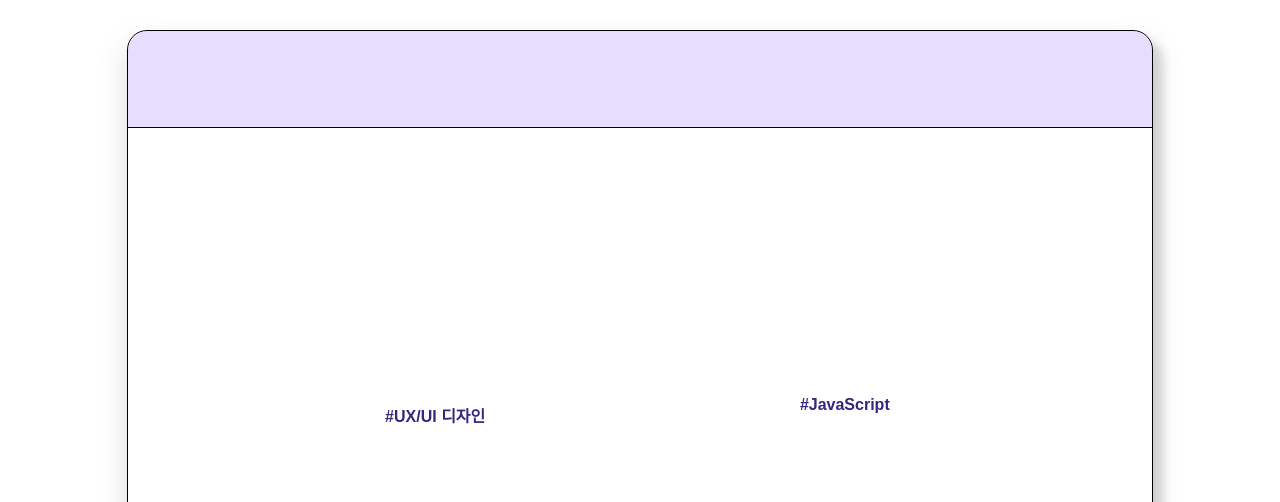
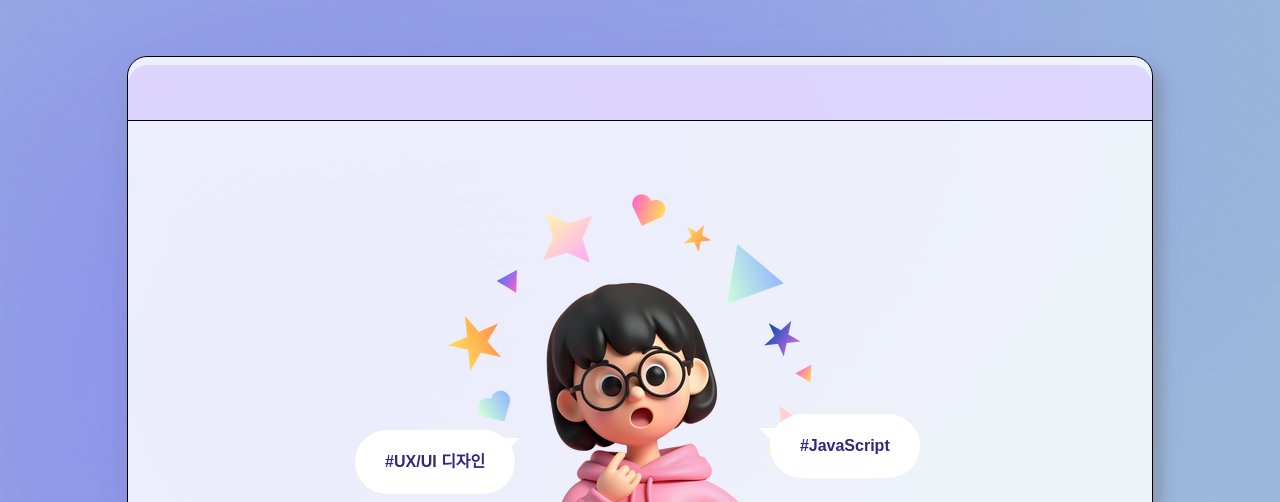
Before and after one commit to jybin0/jybin0.github.io, a plain HTML site: page main.html in a window 1280 px wide. Shown: the top 502 px of the page. Drawn offline with Linux system fonts and the light colour scheme.

Commit message:
add file

```diff
--- a/CSS/main.css
+++ b/CSS/main.css
@@ -12,8 +12,7 @@ body {
 .container {
     margin: 0 auto;
     width: 80%;
-    height: 90vh;
-    margin-top: 30px;
+    height: 85vh;
     border-radius: 20px;
     background-color: rgba(255, 255, 255, 0.836);
     box-shadow: 0 14px 28px rgba(121, 121, 121, 0.25), 10px 10px 10px rgba(94, 94, 94, 0.22);
@@ -21,14 +20,18 @@ body {
 }
 
 /* 위쪽 네비게이션 */
-.nav-container {
-    width: 100%;
-    height: 7vh;
-    border-top-right-radius: 20px;
-    border-top-left-radius: 20px;
-    background-color: rgba(196, 174, 255, 0.418);
-    padding-top: 40px;
-    border-bottom: 1px solid rgb(0, 0, 0);
+nav.nav-container {
+  position: relative;
+  top:65px;
+  width: 80%;
+  height: 7vh;
+  margin: 0 auto;
+  border-top-right-radius: 20px;
+  border-top-left-radius: 20px;
+  background-color: rgba(196, 174, 255, 0.418);
+  padding-top: 30px;
+  border-bottom: 1px solid rgb(0, 0, 0);
+  box-sizing: border-box;
 }
 
 .intro_img {
@@ -38,6 +41,7 @@ body {
     background-image: url("/image/main_me.png");
     line-height: 0;
     margin: 0 auto;
+    margin-top: 70px;
 }
 
 .intro_content {
--- a/main.html
+++ b/main.html
@@ -8,28 +8,35 @@
     </head>
 <body>
   <header>
-            <div class="container">
-                <div class="nav-container"></div>
+    <nav class="nav-container">
+      <!-- 메뉴 등 내비게이션 요소들 -->
+    </nav>
+  </header>
 
+  <main>
+    <section class="container">
       <div class="intro_img"></div>
       <div class="intro_content">
-                    <h1>안녕하세요!
-                        <b>전예빈</b>
-                        입니다. 😊</h1>
+        <h1>안녕하세요! <b>전예빈</b> 입니다. 😊</h1>
         <p>꾸준히 성장하고 있는 예비 개발자</p>
-                    <p>
-                        보는 재미와 쓰는 편리함을 함께 담아내려 노력합니다.
-                    </p>
+        <p>보는 재미와 쓰는 편리함을 함께 담아내려 노력합니다.</p>
         <div class="link">
           <span><a href="about_me.html">자기소개 보기 🚀</a></span>
           <span><a href="projects.html">프로젝트 구경하기 🔍</a></span>
         </div>
       </div>
+
+      <!-- 말풍선들 -->
       <div class="speech-bubble">#HTML #CSS #JS</div>
       <div class="speech-bubble-2">#프론트엔드 개발자</div>
       <div class="speech-bubble-3">#JavaScript</div>
       <div class="speech-bubble-4">#UX/UI 디자인</div>
-            </div>
-        </header>
+    </section>
+  </main>
+
+  <footer>
+    <!-- 필요 시 저작권 정보 등 -->
+  </footer>
 </body>
+
 </html>
```
Also changed, not shown: about_me.html (+11 -0 lines), profile.html (deleted, +0 -38 lines), image/body_background_img.png (added), image/main_me.png (added), image/me.png (added). Lines whose indentation alone changed are shown as unchanged.
